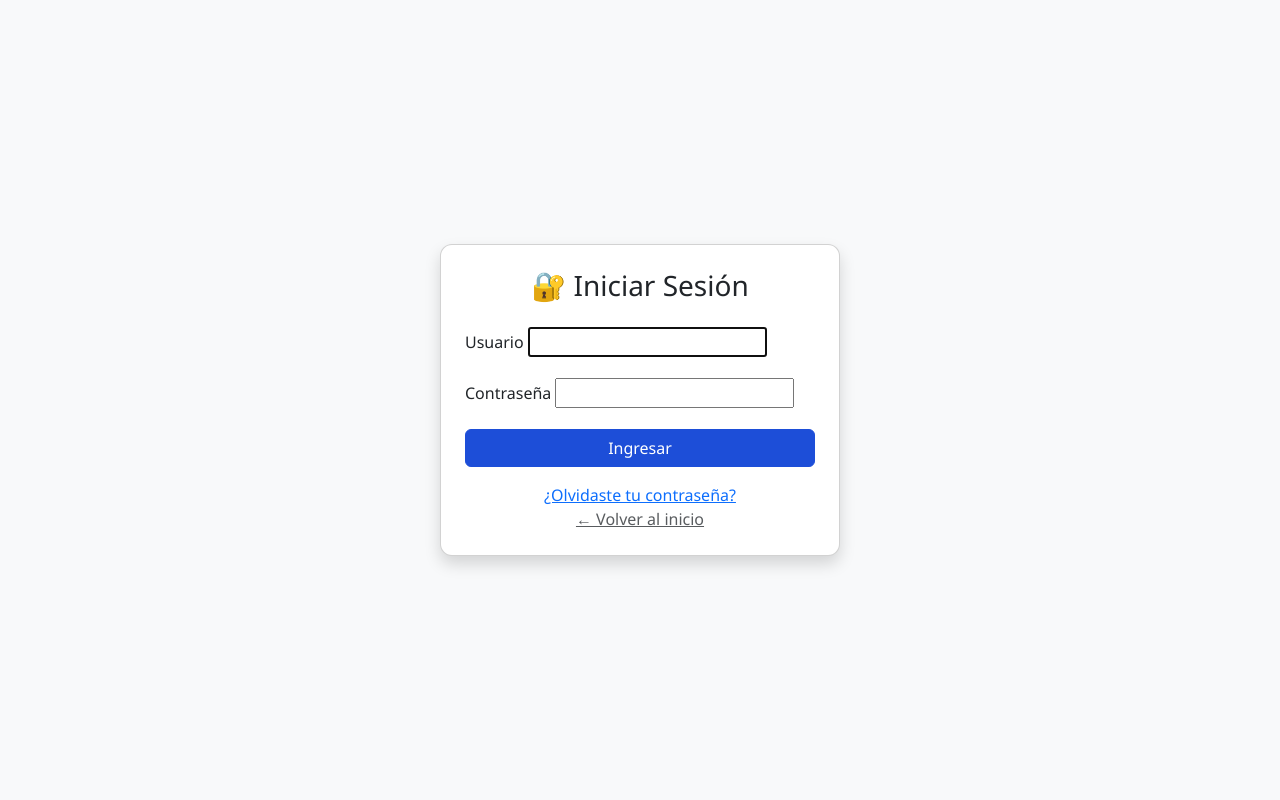
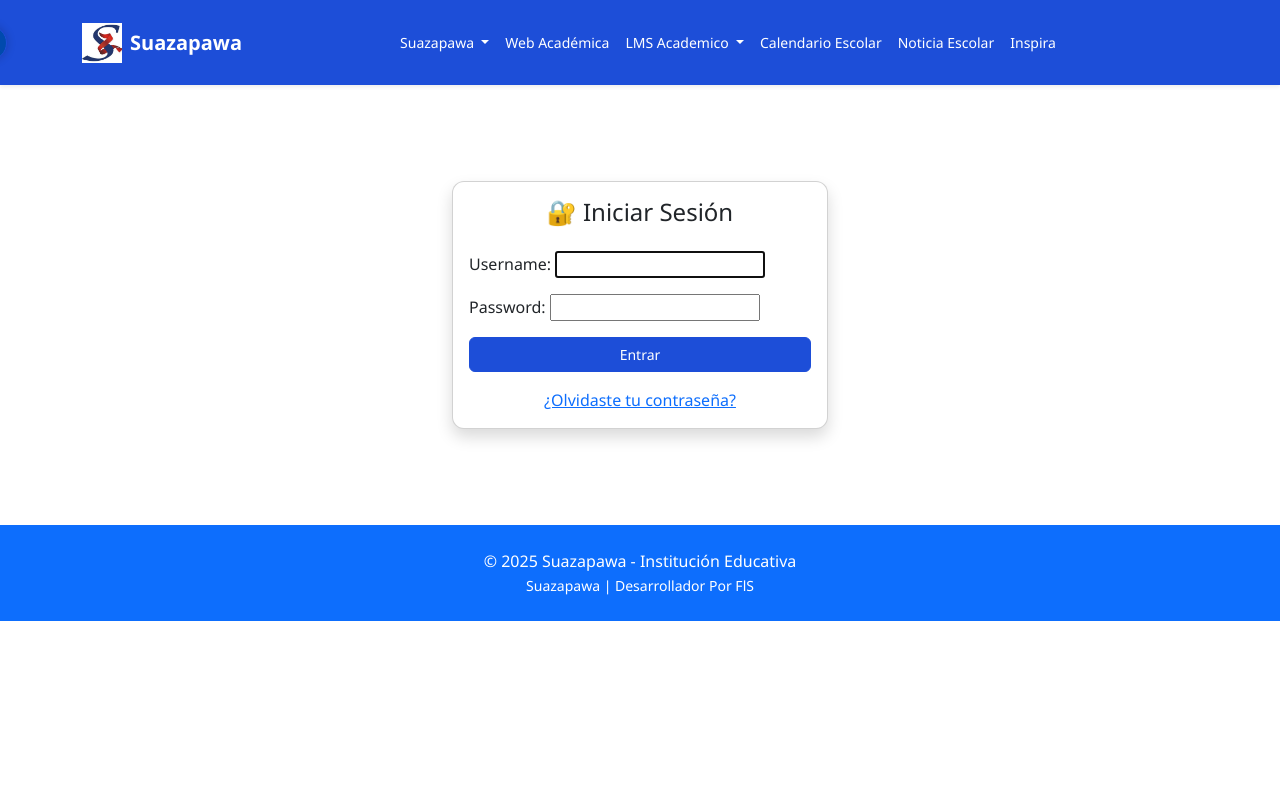
Before and after one commit to Stevanpre/suazapawa, a Django app: page /login/?next=/dashboard/ in a window 1280 px wide. Run offline with Django 5.2, Linux system fonts and the light colour scheme; some libraries are stand-ins or nearby versions.

Commit message:
dashboard funcional

```diff
--- a/web/static/css/style.css
+++ b/web/static/css/style.css
@@ -101,3 +101,30 @@ body {
 .border-bottom {
   border-bottom: 1px solid #ccc;
 }
+
+
+
+/* Contenedor oculto a la izquierda del navbar */
+.login-tab-trigger {
+  position: absolute;
+  top: 50%;
+  left: 0;
+  transform: translate(-95%, -50%);
+  transition: transform 0.3s ease-in-out;
+  z-index: 1000;
+}
+
+/* Botón personalizado */
+.login-tab-btn {
+  border-radius: 0 20px 20px 0;
+  padding: 6px 12px;
+  font-size: 14px;
+  background-color: #004AAD;
+  color: white;
+  box-shadow: 0 0 10px rgba(0,0,0,0.2);
+}
+
+/* Mostrar al hacer hover */
+.login-tab-trigger:hover {
+  transform: translate(0%, -50%);
+}
--- a/web/templates/auth/login.html
+++ b/web/templates/auth/login.html
@@ -1,42 +1,34 @@
-{% load static %}
-<!DOCTYPE html>
-<html lang="es">
-<head>
-  <meta charset="UTF-8">
-  <title>Iniciar Sesión</title>
-  <link rel="stylesheet" href="{% static 'bootstrap/css/bootstrap.min.css' %}">
-  <link rel="stylesheet" href="{% static 'css/style.css' %}">
-</head>
-<body class="bg-light">
-  <div class="container d-flex align-items-center justify-content-center" style="min-height: 100vh;">
-    <div class="card p-4 shadow" style="max-width: 400px; width: 100%;">
-      <h3 class="text-center mb-4">🔐 Iniciar Sesión</h3>
+{% extends 'base.html' %}
+{% block title %}Iniciar Sesión{% endblock %}
 
-      {% if form.errors %}
-        <div class="alert alert-danger" role="alert">
-          Usuario o contraseña inválidos. Intenta nuevamente.
-        </div>
+{% block content %}
+<div class="container mt-5" style="max-width: 400px;">
+  <div class="card shadow">
+    <div class="card-body">
+      <h4 class="text-center mb-4">🔐 Iniciar Sesión</h4>
+      {% if messages %}
+        {% for message in messages %}
+          <div class="alert alert-danger">{{ message }}</div>
+        {% endfor %}
       {% endif %}
-
-      <form method="post">
+      <form method="post" novalidate>
         {% csrf_token %}
         <div class="mb-3">
-          <label class="form-label">Usuario</label>
+          {{ form.username.label_tag }}
           {{ form.username }}
         </div>
         <div class="mb-3">
-          <label class="form-label">Contraseña</label>
+          {{ form.password.label_tag }}
           {{ form.password }}
         </div>
-
-        <button type="submit" class="btn btn-primary w-100">Ingresar</button>
+        <div class="d-grid">
+          <button type="submit" class="btn btn-primary">Entrar</button>
+        </div>
       </form>
-
       <div class="mt-3 text-center">
-        <a href="#">¿Olvidaste tu contraseña?</a><br>
-        <a href="{% url 'home' %}" class="text-muted">← Volver al inicio</a>
+        <a href="#">¿Olvidaste tu contraseña?</a>
       </div>
     </div>
   </div>
-</body>
-</html>
+</div>
+{% endblock %}
--- a/web/templates/base.html
+++ b/web/templates/base.html
@@ -89,30 +89,30 @@
     </div>
 
     <!-- Botones login/dashboard a la derecha -->
-      {% if user.is_authenticated %}
-  <li class="nav-item">
-    <a class="btn btn-outline-success rounded-pill px-4 me-2" href="{% url 'dashboard' %}">
-      🧭 Dashboard
-    </a>
-  </li>
-  <li class="nav-item">
-    <form method="post" action="{% url 'logout' %}">
-      {% csrf_token %}
-      <button class="btn btn-outline-danger rounded-pill px-4 ms-2">🔒 Cerrar Sesión</button>
-    </form>
-  </li>
-{% else %}
-  <li class="nav-item">
-    <a class="btn btn-outline-primary rounded-pill px-4 ms-2" href="{% url 'login' %}">
+       {% if user.is_authenticated %}
+        <!-- Botón Dashboard -->
+        <a href="{% url 'dashboard' %}" class="btn btn-outline-success btn-sm me-2 rounded-pill px-3 py-1">
+          🧭 Dashboard
+        </a>
+        <!-- Botón Cerrar sesión -->
+        <form method="post" action="{% url 'logout' %}" class="d-inline">
+          {% csrf_token %}
+          <button type="submit" class="btn btn-outline-danger btn-sm rounded-pill px-3 py-1">
+            🔒 Cerrar Sesión
+          </button>
+        </form>
+      {% endif %}
+  </div>
+
+   {% if not user.is_authenticated %}
+  <div class="login-tab-trigger">
+    <a href="{% url 'login' %}" class="btn btn-primary login-tab-btn">
       🔐 Iniciar Sesión
     </a>
-  </li>
+  </div>
 {% endif %}
 
-  </div>
 </nav>
-
-
 
 
 <!-- ======= CONTENIDO PRINCIPAL ======= -->
@@ -126,9 +126,10 @@
 <footer class="bg-primary text-white text-center py-4 mt-5">
   <div class="container">
     <p class="mb-0">&copy; 2025 Suazapawa - Institución Educativa</p>
-    <small> Suazapawa | Desarrollado con ❤️ usando Django + Bootstrap</small>
+    <small> Suazapawa | Desarrollador Por FlS</small>
   </div>
 </footer>
+
 
 <!-- ======= SCRIPTS ======= -->
 <script src="{% static 'plugins/jquery/jquery.js' %}"></script>
--- a/web/views.py
+++ b/web/views.py
@@ -3,6 +3,8 @@
 from django.shortcuts import render
 from django.views.generic import TemplateView
 from django.views.generic import ListView
+from pyexpat.errors import messages
+
 from .models import Evento
 from .models import Noticia
 from django.db.models import Q
@@ -10,6 +12,7 @@ from django.contrib.auth.views import LoginView
 from django.urls import reverse_lazy
 from django.contrib.auth.decorators import login_required
 from django.contrib.auth.mixins import LoginRequiredMixin
+from django.contrib import messages
 
 
 # Create your views here.
```
Also changed, not shown: web/templates/admin/dashboard.html (+43 -6 lines), web/templates/admin/modulos/bienvenida.html (added, +10 -0 lines), web/templates/admin/modulos/calendario.html (added, +10 -0 lines), web/templates/admin/modulos/noticias.html (added, +10 -0 lines), web/templates/admin/modulos/perfil.html (added, +10 -0 lines), db.sqlite3.
